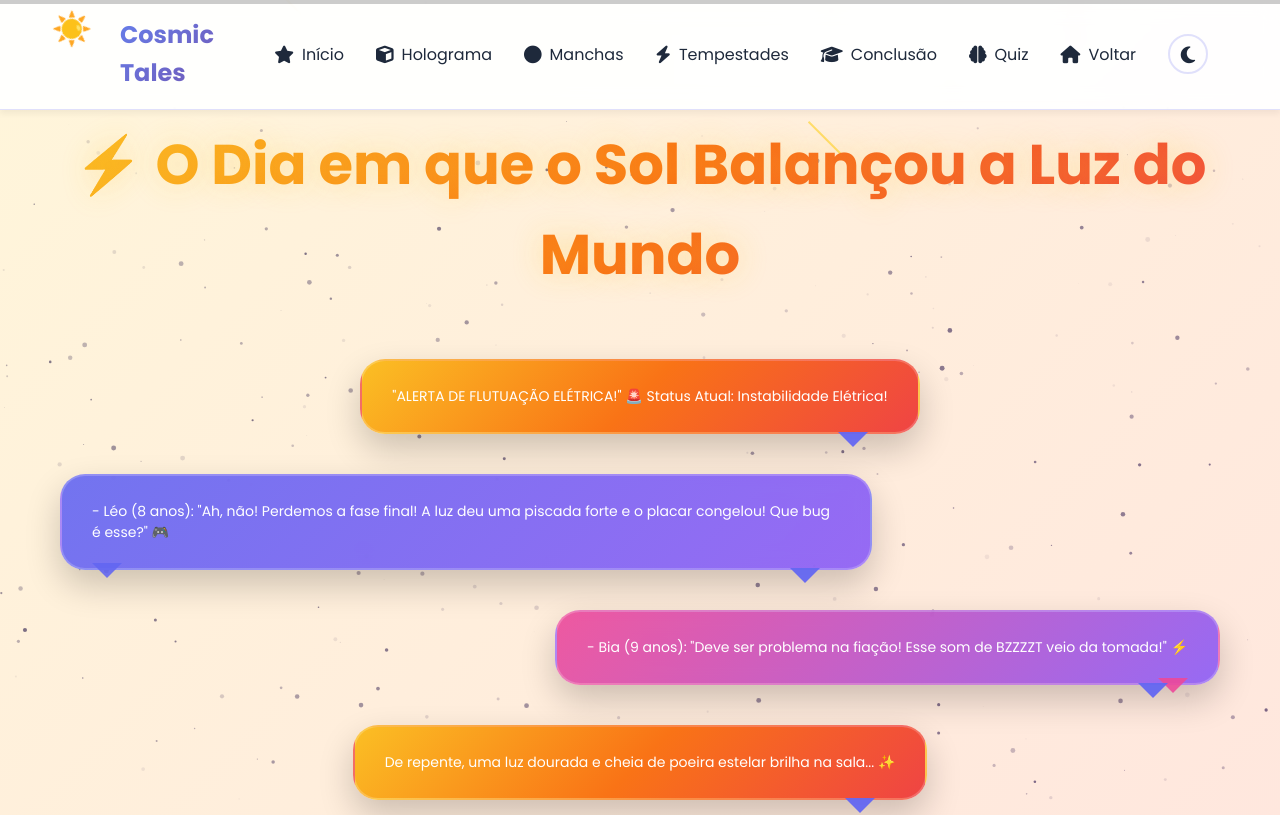
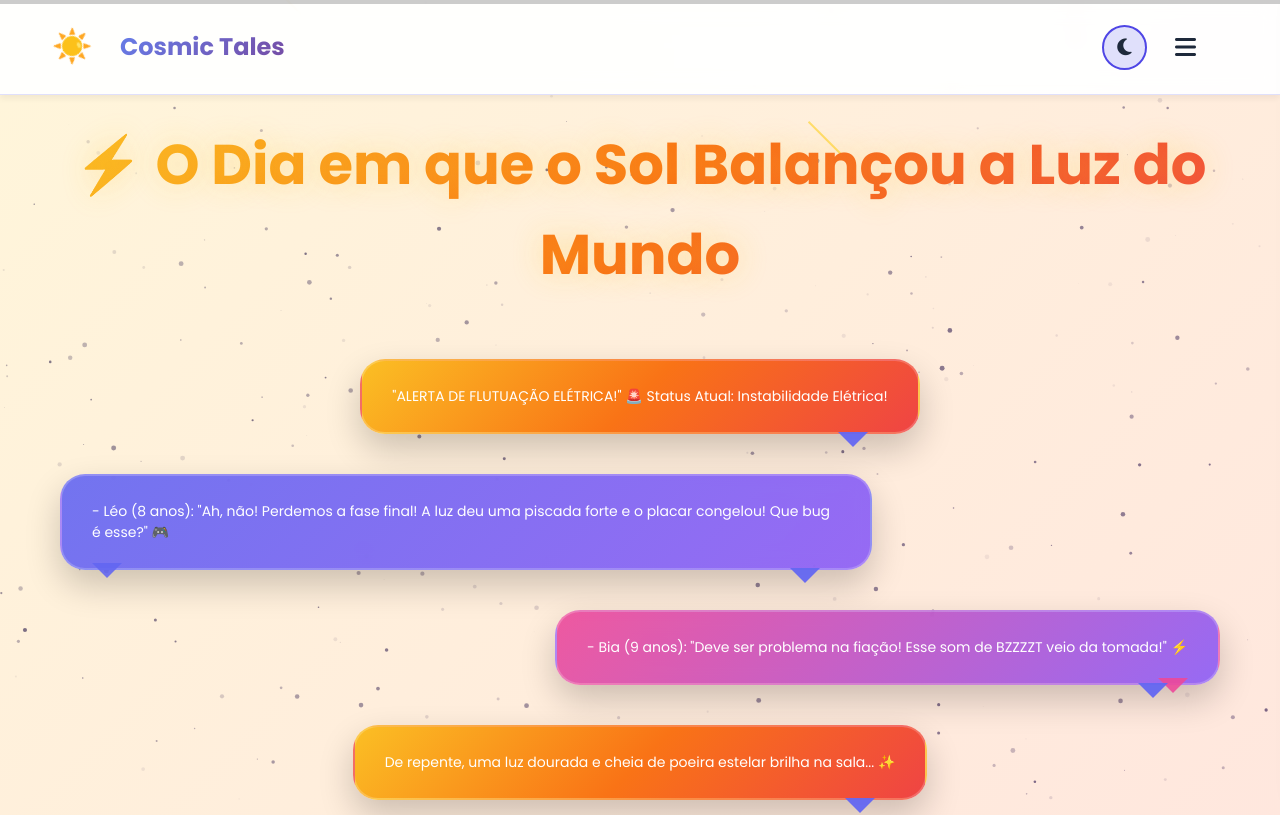
Before and after one commit to Vinii225/RainOnMyParade_NasaSpaceApps, a plain HTML site: page pages/redes-eletricas/redes-eletricas.html in a window 1280 px wide. Shown: the top 815 px of the page. Drawn offline with Linux system fonts and the light colour scheme; animation ran at ten frames a second.

Commit message:
ajustes navbar redes-eletricas

```diff
--- a/pages/redes-eletricas/redes-eletricas.html
+++ b/pages/redes-eletricas/redes-eletricas.html
@@ -659,6 +659,114 @@
                 font-size: 1rem;
             }
         }
+
+        /* ==========================================
+           PAGE-SPECIFIC: Desktop Hamburger Menu
+           ========================================== */
+
+        /* Nav Right Container */
+        .nav-right {
+            display: flex;
+            align-items: center;
+            gap: 1rem;
+        }
+
+        /* Show hamburger menu on desktop (override main styles) */
+        .mobile-menu-toggle {
+            display: flex !important;
+            align-items: center;
+            justify-content: center;
+            background: none;
+            border: none;
+            color: var(--text-light);
+            font-size: 1.5rem;
+            cursor: pointer;
+            padding: 0.5rem;
+            border-radius: 8px;
+            transition: all 0.3s ease;
+            z-index: 1001;
+            order: 2;
+        }
+
+        .mobile-menu-toggle:hover {
+            background: rgba(99, 102, 241, 0.2);
+            transform: scale(1.1);
+        }
+
+        /* Theme Toggle Desktop Styling */
+        .theme-toggle-desktop {
+            display: flex;
+            align-items: center;
+            justify-content: center;
+            background: rgba(99, 102, 241, 0.2);
+            border: 2px solid var(--primary-color);
+            color: var(--text-light);
+            padding: 0.6rem;
+            border-radius: 50%;
+            cursor: pointer;
+            transition: all 0.3s ease;
+            font-size: 1.2rem;
+            width: 45px;
+            height: 45px;
+            order: 1;
+        }
+
+        @media (hover: hover) {
+            .theme-toggle-desktop:hover {
+                background: var(--primary-color);
+                transform: rotate(180deg);
+                box-shadow: 0 0 20px rgba(99, 102, 241, 0.5);
+            }
+        }
+
+        /* Nav Links Positioning */
+        .nav-links {
+            position: fixed;
+            right: -300px;
+            top: 0;
+            height: 100vh;
+            width: 280px;
+            background: var(--card-bg);
+            backdrop-filter: blur(10px);
+            display: flex;
+            flex-direction: column;
+            padding: 80px 20px 20px;
+            gap: 0;
+            transition: right 0.3s ease;
+            z-index: 1000;
+            border-left: 2px solid var(--border-color);
+            box-shadow: -5px 0 20px var(--shadow-color);
+        }
+
+        .nav-links.active {
+            right: 0;
+        }
+
+        .nav-links li {
+            list-style: none;
+        }
+
+        .nav-links a {
+            display: flex;
+            align-items: center;
+            gap: 0.8rem;
+            color: var(--text-light);
+            text-decoration: none;
+            padding: 1rem 1.5rem;
+            border-radius: 8px;
+            transition: all 0.3s ease;
+            font-weight: 500;
+        }
+
+        .nav-links a:hover {
+            background: rgba(99, 102, 241, 0.2);
+            transform: translateX(-5px);
+        }
+
+        .nav-links a i {
+            font-size: 1.2rem;
+            color: var(--primary-color);
+        }
     </style>
 </head>
 <body>
@@ -669,6 +777,10 @@
                 <span class="sun-icon">☀️</span>
                 <span class="logo-text">Cosmic Tales</span>
             </div>
+            <div class="nav-right">
+                <button id="theme-toggle" class="theme-toggle theme-toggle-desktop" onclick="toggleTheme()" aria-label="Alternar tema">
+                    <i class="fa-solid fa-moon"></i>
+                </button>
                 <button class="mobile-menu-toggle" onclick="toggleMobileMenu()" aria-label="Toggle menu">
                     <i class="fa-solid fa-bars"></i>
                 </button>
@@ -680,12 +792,8 @@
                     <li><a href="#chapter-5" onclick="closeMobileMenu()"><i class="fa-solid fa-graduation-cap"></i> Conclusão</a></li>
                     <li><a href="#quiz-section" onclick="closeMobileMenu()"><i class="fa-solid fa-brain"></i> Quiz</a></li>
                     <li><a href="../../index.html" onclick="closeMobileMenu()"><i class="fa-solid fa-house"></i> Voltar</a></li>
-                <li>
-                    <button id="theme-toggle" class="theme-toggle" onclick="toggleTheme()" aria-label="Alternar tema">
-                        <i class="fa-solid fa-moon"></i>
-                    </button>
-                </li>
                 </ul>
+            </div>
         </div>
     </nav>
 
--- a/styles/styles.css
+++ b/styles/styles.css
@@ -249,6 +249,9 @@ html {
 .sun-icon {
     font-size: 2rem;
     animation: rotate 20s linear infinite;
+    line-height: 1;
+    vertical-align: middle;
+    margin-top: 30px;
 }
 
 @keyframes rotate {
```
Lines whose indentation alone changed are shown as unchanged.
